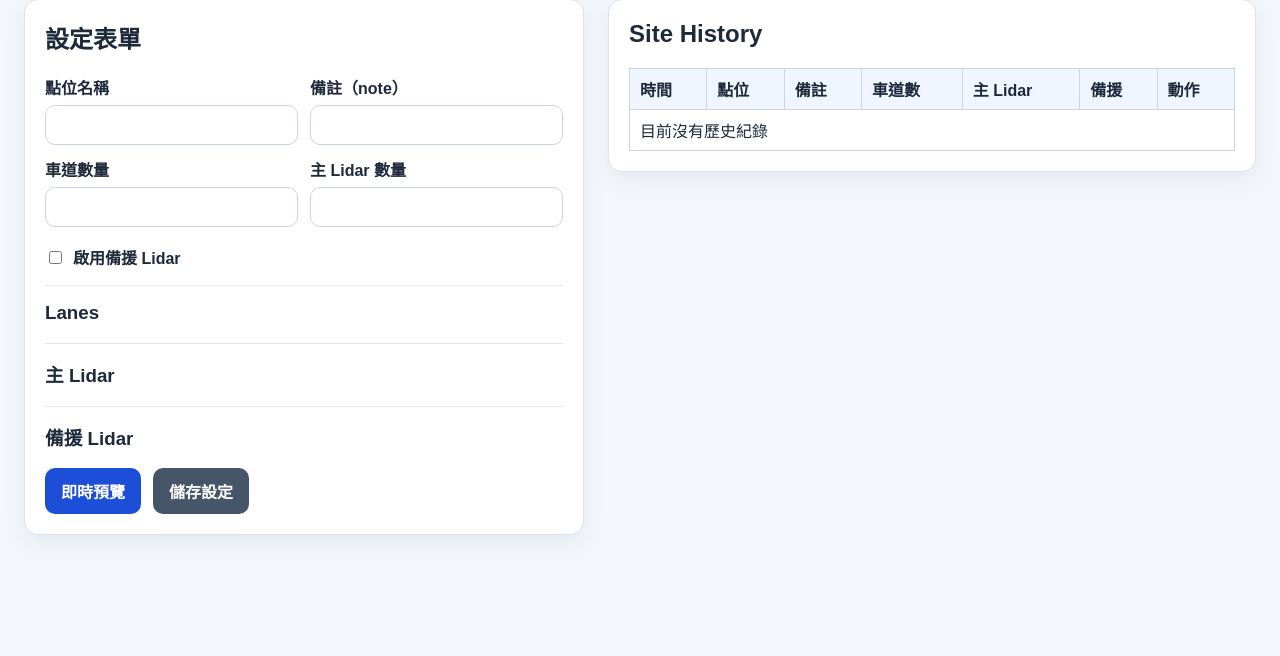
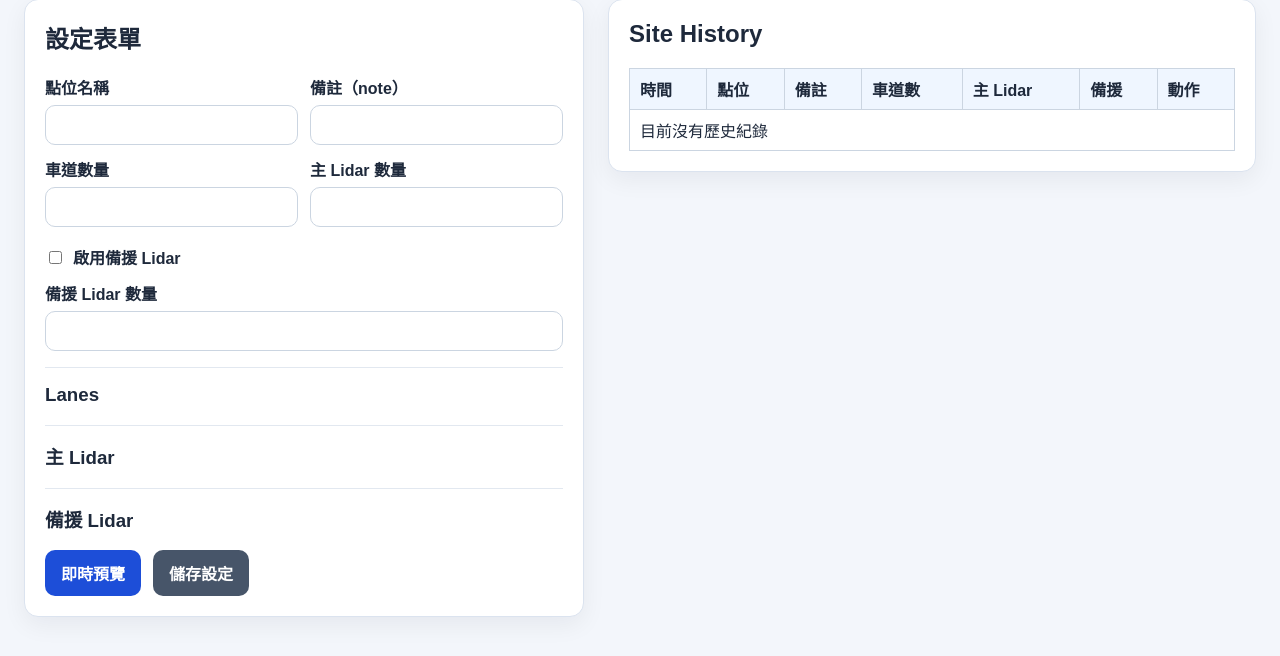
Before and after one commit to RogerLo-52693448/Device_Parameter_Tool, a Flask app: template device_parameter_tool/web/templates/index.html in a window 1280 px wide. Shown: the part 119-775 px from the top of the page. Run offline with Flask 3, Linux system fonts and the light colour scheme; the template is opened without the code that fills it, so the values that code supplies are empty.

Commit message:
fix: harden backup lidar workflows
Co-authored-by: RogerLo-52693448 <209412262+RogerLo-52693448@users.noreply.github.com>

```diff
--- a/device_parameter_tool/web/app.py
+++ b/device_parameter_tool/web/app.py
@@ -69,6 +69,7 @@ def _build_lidar_rows(form, lidar_count: int, prefix: str = "primary") -> list[L
 def _config_from_form(form) -> DeviceConfig:
     lane_count = _coerce_int(form.get("lane_count"), 1)
     lidar_count = _coerce_int(form.get("primary_lidar_count"), 1)
+    backup_lidar_count = _coerce_int(form.get("backup_lidar_count"), lidar_count)
     has_backup = _coerce_bool(form.get("has_backup"))
     return DeviceConfig(
         site_name=form.get("site_name", "未命名點位").strip() or "未命名點位",
@@ -76,7 +77,7 @@ def _config_from_form(form) -> DeviceConfig:
         has_backup=has_backup,
         lanes=_build_lane_rows(form, lane_count),
         lidars=_build_lidar_rows(form, lidar_count, prefix="primary"),
-        backup_lidars=_build_lidar_rows(form, lidar_count, prefix="backup") if has_backup else [],
+        backup_lidars=_build_lidar_rows(form, backup_lidar_count, prefix="backup") if has_backup else [],
     )
 
 
@@ -108,6 +109,7 @@ def _form_defaults(config: DeviceConfig) -> dict:
         "has_backup": config.has_backup,
         "lane_count": max(1, len(lane_rows)),
         "primary_lidar_count": max(1, len(lidar_rows)),
+        "backup_lidar_count": max(1, len(backup_lidar_rows) if backup_lidar_rows else len(lidar_rows)),
         "lanes": lane_rows or [{"lane_number": 0, "width_mm": ""}],
         "lidars": lidar_rows or [{"lane_a": 0, "lane_b": "none", "center_distance_mm": "", "auto_calculate": True}],
         "backup_lidars": backup_lidar_rows or [{"lane_a": 0, "lane_b": "none", "center_distance_mm": "", "auto_calculate": True}],
@@ -149,6 +151,10 @@ def create_app(data_dir: str | Path | None = None) -> Flask:
     @app.post("/preview")
     def preview():
         config = _config_from_form(request.form)
+        try:
+            config.validate()
+        except ValueError as exc:
+            return render_page(config, error=str(exc))
         return render_page(config, message="已更新預覽")
 
     @app.post("/save")
--- a/device_parameter_tool/web/templates/index.html
+++ b/device_parameter_tool/web/templates/index.html
@@ -52,6 +52,7 @@
           </div>
 
           <label class="checkbox-line"><input id="has-backup" name="has_backup" type="checkbox" {% if form.has_backup %}checked{% endif %}> 啟用備援 Lidar</label>
+          <label id="backup-count-label">備援 Lidar 數量<input id="backup-lidar-count" name="backup_lidar_count" type="number" min="1" value="{{ form.backup_lidar_count }}"></label>
 
           <div class="section">
             <h3>Lanes</h3>
@@ -196,8 +197,8 @@
       }));
     }
 
-    function captureLidarState(prefix, targetKey) {
-      const count = Number(document.getElementById('primary-lidar-count').value || '1');
+    function captureLidarState(prefix, targetKey, countFieldId) {
+      const count = Number(document.getElementById(countFieldId).value || '1');
       FORM_STATE[targetKey] = Array.from({ length: count }, (_, index) => ({
         lane_a: document.querySelector(`[name="${prefix}_lidar_${index}_lane_a"]`)?.value || 'none',
         lane_b: document.querySelector(`[name="${prefix}_lidar_${index}_lane_b"]`)?.value || 'none',
@@ -225,8 +226,8 @@
       }
     }
 
-    function renderLidars(prefix, containerId, rows) {
-      const count = Math.max(1, Number(document.getElementById('primary-lidar-count').value || '1'));
+    function renderLidars(prefix, containerId, rows, countFieldId) {
+      const count = Math.max(1, Number(document.getElementById(countFieldId).value || '1'));
       const container = document.getElementById(containerId);
       container.innerHTML = '';
       for (let index = 0; index < count; index += 1) {
@@ -255,6 +256,7 @@
     function syncBackupVisibility() {
       const enabled = document.getElementById('has-backup').checked;
       document.getElementById('backup-section').classList.toggle('hidden', !enabled);
+      document.getElementById('backup-count-label').classList.toggle('hidden', !enabled);
     }
 
     document.getElementById('lane-count').addEventListener('input', () => {
@@ -263,20 +265,23 @@
     });
 
     document.getElementById('primary-lidar-count').addEventListener('input', () => {
-      captureLidarState('primary', 'lidars');
-      captureLidarState('backup', 'backup_lidars');
-      renderLidars('primary', 'primary-lidars-container', FORM_STATE.lidars);
-      renderLidars('backup', 'backup-lidars-container', FORM_STATE.backup_lidars);
+      captureLidarState('primary', 'lidars', 'primary-lidar-count');
+      renderLidars('primary', 'primary-lidars-container', FORM_STATE.lidars, 'primary-lidar-count');
+    });
+
+    document.getElementById('backup-lidar-count').addEventListener('input', () => {
+      captureLidarState('backup', 'backup_lidars', 'backup-lidar-count');
+      renderLidars('backup', 'backup-lidars-container', FORM_STATE.backup_lidars, 'backup-lidar-count');
     });
 
     document.getElementById('has-backup').addEventListener('change', () => {
-      captureLidarState('backup', 'backup_lidars');
+      captureLidarState('backup', 'backup_lidars', 'backup-lidar-count');
       syncBackupVisibility();
     });
 
     renderLanes();
-    renderLidars('primary', 'primary-lidars-container', FORM_STATE.lidars);
-    renderLidars('backup', 'backup-lidars-container', FORM_STATE.backup_lidars);
+    renderLidars('primary', 'primary-lidars-container', FORM_STATE.lidars, 'primary-lidar-count');
+    renderLidars('backup', 'backup-lidars-container', FORM_STATE.backup_lidars, 'backup-lidar-count');
     syncBackupVisibility();
   </script>
 </body>
```
Also changed, not shown: device_parameter_tool/core/cli.py (+16 -0 lines), tests/test_web_app.py (+2 -0 lines).
